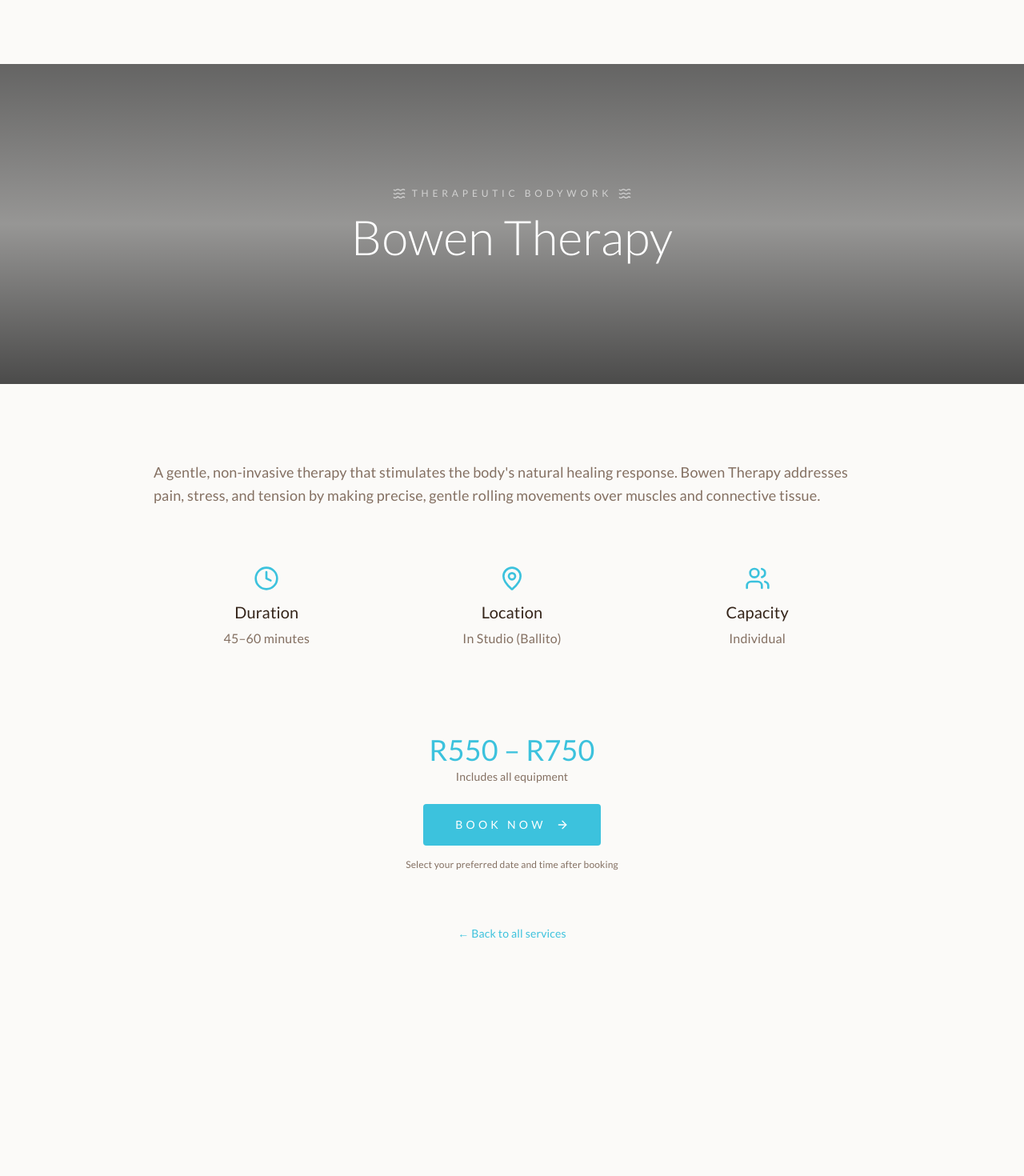
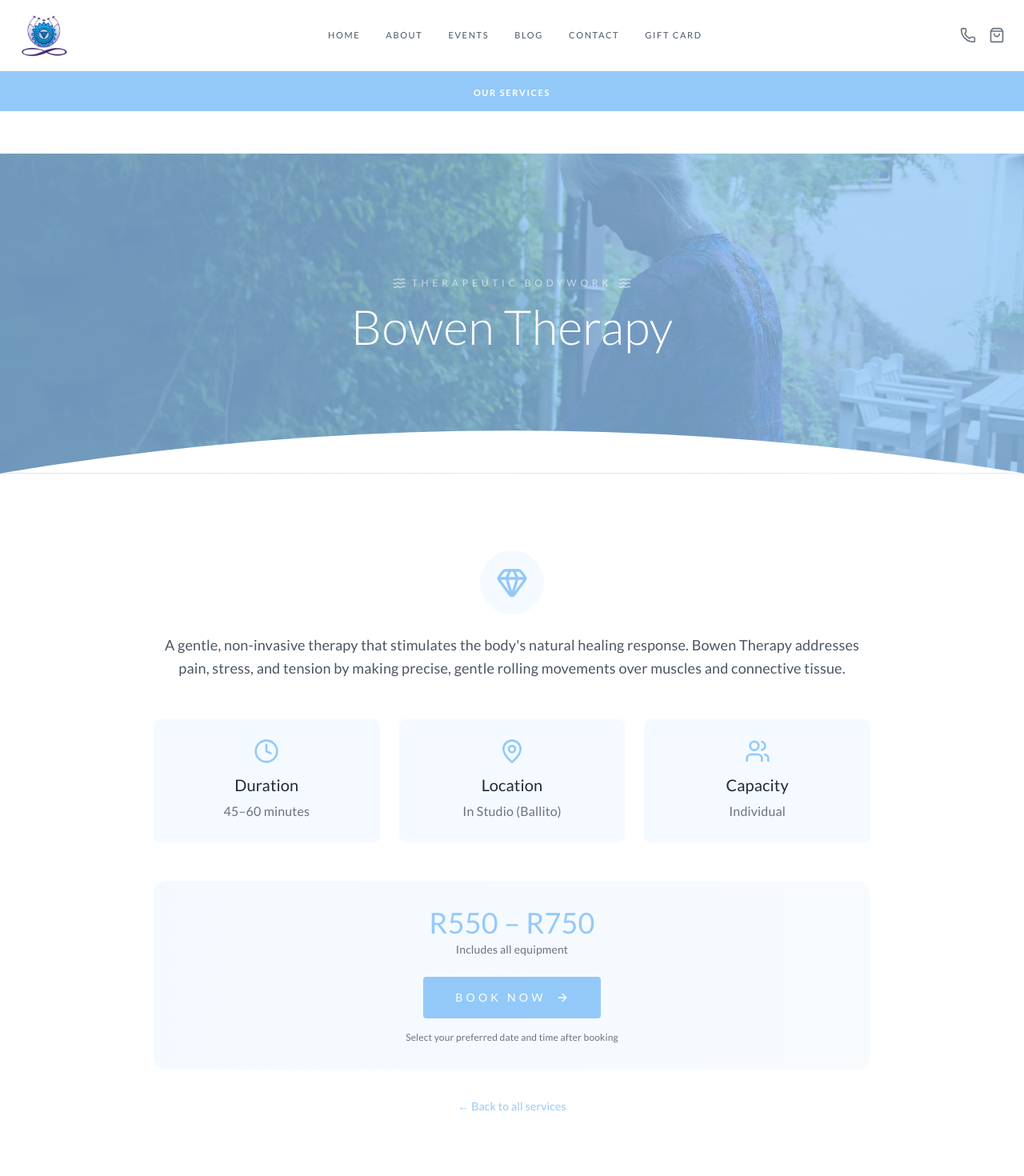
Before and after one commit to rebotilwe/devahiti-booking-system, a React (Vite) app in the folder frontend/: page /services/bowen-therapy in a window 1280 px wide. Shown: the top 1470 px of the page at 80% size. Before the commit the page ends 1275 px from the top, so only its background shows below. Built offline with nearby package versions, Linux system fonts and the light colour scheme.

Commit message:
updated service detail

```diff
--- a/frontend/src/data/services.js
+++ b/frontend/src/data/services.js
@@ -12,14 +12,26 @@ import {
   Gem
 } from "lucide-react";
 
+// Import actual images from your assets folder
+import groupImg from "../assets/images/group.jpg";
+import privateImg from "../assets/images/private.jpg";
+import corporateImg from "../assets/images/img1.jpg";
+import soundImg from "../assets/images/img11.jpg";
+import soundMassageImg from "../assets/images/about.jpg";
+import fasciaReleaseImg from "../assets/images/img11.jpg";
+import trainingImg from "../assets/images/img5.jpg";
+import educationalWorkshopImg from "../assets/images/img1.jpg";
+import specializedImg from "../assets/images/specialize.jpg";
+import retreatsImg from "../assets/images/img11.jpg";
+import bowenImg from "../assets/images/img3.jpg";
+
 export const services = [
   {
     id: "group-class",
     slug: "group-class",
     title: "Group Class",
     category: "Group Classes",
-    description:
-      "Join our group yoga classes in Ballito. Perfect for all levels, these sessions combine breath, movement, and mindfulness in a supportive community setting.",
+    description: "Join our group yoga classes in Ballito. Perfect for all levels, these sessions combine breath, movement, and mindfulness in a supportive community setting.",
     shortDescription: "Community yoga classes for all levels.",
     duration: "60 minutes",
     price: "R130 per class",
@@ -28,15 +40,14 @@ export const services = [
     capacity: "All levels welcome",
     icon: Users,
     bookingType: "book",
-    image: "/images/group.jpg"
+    image: groupImg  // ✅ Use imported image variable
   },
   {
     id: "private-sessions",
     slug: "private-sessions",
     title: "Private Sessions",
     category: "Private Yoga",
-    description:
-      "A personalised 1-on-1 session at your home or accommodation tailored to your body and goals. Ideal for beginners or those looking to deepen their practice.",
+    description: "A personalised 1-on-1 session at your home or accommodation tailored to your body and goals. Ideal for beginners or those looking to deepen their practice.",
     shortDescription: "Personalised session at your home or accommodation.",
     duration: "60 minutes",
     price: "R650 for 1 person, +R150 per extra person",
@@ -45,15 +56,14 @@ export const services = [
     capacity: "1+ people",
     icon: Heart,
     bookingType: "book",
-    image: "/images/private.jpg"
+    image: privateImg  // ✅ Use imported image variable
   },
   {
     id: "corporate-wellness",
     slug: "corporate-wellness",
     title: "Corporate Wellness",
     category: "Corporate & Workplace",
-    description:
-      "Bring balance and focus to your team with a guided wellness session at your workplace. Reduce stress, improve focus, and boost productivity. All equipment provided.",
+    description: "Bring balance and focus to your team with a guided wellness session at your workplace. Reduce stress, improve focus, and boost productivity. All equipment provided.",
     shortDescription: "Wellness sessions for teams at your workplace.",
     duration: "60 minutes",
     price: "R1500 per session",
@@ -62,15 +72,14 @@ export const services = [
     capacity: "Teams up to 15",
     icon: Briefcase,
     bookingType: "book",
-    image: "/images/about.jpg"
+    image: corporateImg  // ✅ Use imported image variable
   },
   {
     id: "sound-journey",
     slug: "sound-journey",
     title: "Sound Journey",
     category: "Sound Healing",
-    description:
-      "Deeply relax and restore with healing frequencies and vibration. This immersive experience uses singing bowls and therapeutic sound to calm the nervous system and promote deep rest.",
+    description: "Deeply relax and restore with healing frequencies and vibration. This immersive experience uses singing bowls and therapeutic sound to calm the nervous system and promote deep rest.",
     shortDescription: "Immersive sound healing experience.",
     duration: "60 minutes",
     price: "R800 per session",
@@ -79,15 +88,14 @@ export const services = [
     capacity: "1+ people",
     icon: Music,
     bookingType: "book",
-    image: "/images/img11.jpg"
+    image: soundImg  // ✅ Use imported image variable
   },
   {
     id: "sound-massage",
     slug: "sound-massage",
     title: "Sound Massage",
     category: "Sound Healing",
-    description:
-      "Experience the therapeutic benefits of sound massage. Using singing bowls placed directly on and around the body, this treatment creates deep vibrational healing, releasing tension and promoting cellular restoration.",
+    description: "Experience the therapeutic benefits of sound massage. Using singing bowls placed directly on and around the body, this treatment creates deep vibrational healing, releasing tension and promoting cellular restoration.",
     shortDescription: "Therapeutic sound healing with singing bowls.",
     duration: "60 minutes",
     price: "R800 per session",
@@ -96,15 +104,14 @@ export const services = [
     capacity: "1 person",
     icon: Waves,
     bookingType: "book",
-    image: "/images/img5.jpg"
+    image: soundMassageImg  // ✅ Use imported image variable
   },
   {
     id: "fascia-release",
     slug: "fascia-release",
     title: "Fascia Release Therapy",
     category: "Therapeutic Bodywork",
-    description:
-      "Hands-on fascial release therapy to relieve tension, improve mobility, and restore balance in the body. This gentle but effective technique targets the connective tissue to release chronic tension patterns.",
+    description: "Hands-on fascial release therapy to relieve tension, improve mobility, and restore balance in the body. This gentle but effective technique targets the connective tissue to release chronic tension patterns.",
     shortDescription: "Hands-on fascia release for deep tension relief.",
     duration: "45–75 minutes",
     price: "R450 – R650",
@@ -113,15 +120,14 @@ export const services = [
     capacity: "Individual",
     icon: Sparkles,
     bookingType: "book",
-    image: "/images/img1.jpg"
+    image: fasciaReleaseImg  // ✅ Use imported image variable
   },
   {
     id: "teacher-training",
     slug: "teacher-training",
     title: "Teacher Training",
     category: "Training",
-    description:
-      "200hr & 300hr advanced yoga teacher training programs designed to deepen your practice and knowledge. Become a certified instructor and share the gift of yoga.",
+    description: "200hr & 300hr advanced yoga teacher training programs designed to deepen your practice and knowledge. Become a certified instructor and share the gift of yoga.",
     shortDescription: "200hr & 300hr teacher training programs.",
     duration: "Multi-month",
     price: "From R28,000",
@@ -130,15 +136,14 @@ export const services = [
     capacity: "Enrolling now",
     icon: Award,
     bookingType: "book",
-    image: "/images/group.jpg"
+    image: trainingImg  // ✅ Use imported image variable
   },
   {
     id: "educational-workshops",
     slug: "educational-workshops",
     title: "Educational Workshops",
     category: "Workshops",
-    description:
-      "Deepen your understanding of yoga philosophy, anatomy, and teaching methodology. These educational workshops are perfect for practitioners and aspiring teachers alike.",
+    description: "Deepen your understanding of yoga philosophy, anatomy, and teaching methodology. These educational workshops are perfect for practitioners and aspiring teachers alike.",
     shortDescription: "Deepen your yoga knowledge and understanding.",
     duration: "2-3 hours",
     price: "R350 – R650",
@@ -147,15 +152,14 @@ export const services = [
     capacity: "Limited spaces",
     icon: BookOpen,
     bookingType: "book",
-    image: "/images/img9.jpg"
+    image: educationalWorkshopImg  // ✅ Use imported image variable
   },
   {
     id: "specialized-workshop",
     slug: "specialized-workshop",
     title: "Specialized Workshop",
     category: "Workshops",
-    description:
-      "Deepen your practice with our specialized workshops. Topics include fascia release, yin yoga, pranayama, and more. Perfect for those wanting to explore specific aspects of yoga.",
+    description: "Deepen your practice with our specialized workshops. Topics include fascia release, yin yoga, pranayama, and more. Perfect for those wanting to explore specific aspects of yoga.",
     shortDescription: "Focused workshops on specific yoga topics.",
     duration: "2-3 hours",
     price: "R450 – R850",
@@ -164,15 +168,14 @@ export const services = [
     capacity: "Limited spaces",
     icon: Calendar,
     bookingType: "book",
-    image: "/images/specialize.jpg"
+    image: specializedImg  // ✅ Use imported image variable
   },
   {
     id: "retreats",
     slug: "retreats",
     title: "Retreats",
     category: "Retreats",
-    description:
-      "Immerse yourself in a transformative retreat experience. Combining yoga, sound healing, meditation, and wellness activities, our retreats offer a complete reset for mind, body, and spirit.",
+    description: "Immerse yourself in a transformative retreat experience. Combining yoga, sound healing, meditation, and wellness activities, our retreats offer a complete reset for mind, body, and spirit.",
     shortDescription: "Transformative wellness retreat experiences.",
     duration: "Weekend / Weekly",
     price: "From R3,500",
@@ -181,15 +184,14 @@ export const services = [
     capacity: "Limited spaces",
     icon: Flower2,
     bookingType: "book",
-    image: "/images/img14.jpg"
+    image: retreatsImg  // ✅ Use imported image variable
   },
   {
     id: "bowen-therapy",
     slug: "bowen-therapy",
     title: "Bowen Therapy",
     category: "Therapeutic Bodywork",
-    description:
-      "A gentle, non-invasive therapy that stimulates the body's natural healing response. Bowen Therapy addresses pain, stress, and tension by making precise, gentle rolling movements over muscles and connective tissue.",
+    description: "A gentle, non-invasive therapy that stimulates the body's natural healing response. Bowen Therapy addresses pain, stress, and tension by making precise, gentle rolling movements over muscles and connective tissue.",
     shortDescription: "Gentle, non-invasive therapy for pain relief.",
     duration: "45–60 minutes",
     price: "R550 – R750",
@@ -198,6 +200,6 @@ export const services = [
     capacity: "Individual",
     icon: Gem,
     bookingType: "book",
-    image: "/images/img3.jpg"
+    image: bowenImg  // ✅ Use imported image variable
   }
 ];
--- a/frontend/src/pages/ServiceDetail.jsx
+++ b/frontend/src/pages/ServiceDetail.jsx
@@ -1,11 +1,41 @@
 import { useParams, Link, useNavigate } from "react-router-dom";
 import { motion } from "framer-motion";
-import { Clock, MapPin, Users, ArrowRight, Waves } from "lucide-react";
+import { Clock, MapPin, Users, ArrowRight, Waves, Phone, ShoppingBag, Menu, X } from "lucide-react";
+import { useState, useEffect } from "react";
 import { services } from "../data/services";
+import logo from "../assets/devahiti.png";
+import heroBgImg from "../assets/images/home.jpg"; // ✅ Add this import
+
+const navLinks = [
+  { label: "Home", path: "/" },
+  { label: "About", path: "/about" },
+  { label: "Events", path: "/events" },
+  { label: "Blog", path: "/blog" },
+  { label: "Contact", path: "/contact" },
+  { label: "Gift Card", path: "/gift-card" },
+];
+
+const BOOKING_URL = "https://devahitibookingsystem.netlify.app/schedule";
 
 export default function ServiceDetail() {
   const { slug } = useParams();
   const navigate = useNavigate();
+  const [mobileOpen, setMobileOpen] = useState(false);
+  const [scrolled, setScrolled] = useState(false);
+
+  useEffect(() => {
+    const onScroll = () => setScrolled(window.scrollY > 20);
+    window.addEventListener("scroll", onScroll);
+    return () => window.removeEventListener("scroll", onScroll);
+  }, []);
+
+  const handlePhoneClick = () => {
+    window.location.href = "tel:+27840902083";
+  };
+
+  const handleShoppingBagClick = () => {
+    window.open(BOOKING_URL, "_blank");
+  };
 
   const service = services.find((s) => s.slug === slug);
 
@@ -14,7 +44,7 @@ export default function ServiceDetail() {
       <div className="min-h-screen flex items-center justify-center">
         <div className="text-center">
           <h1 className="text-2xl mb-4">Service not found</h1>
-          <Link to="/services" className="text-ocean hover:underline">
+          <Link to="/services" className="text-[#93C9F9] hover:underline">
             Back to Services
           </Link>
         </div>
@@ -43,13 +73,89 @@ export default function ServiceDetail() {
     }
   };
 
+  const IconComponent = service.icon;
+
   return (
-    <div className="min-h-screen bg-background">
+    <div className="min-h-screen bg-white">
+      {/* Top Navbar - Same as Home page */}
+      <header className={`fixed top-0 left-0 right-0 z-50 transition-all duration-500 ${scrolled ? "bg-white shadow-md" : "bg-white"}`}>
+        <div className="mx-auto flex max-w-7xl items-center justify-between px-6 py-4">
+          <Link to="/" className="flex items-center gap-3">
+            <img src={logo} alt="Devahiti Yoga" className="h-14 w-auto" />
+          </Link>
 
-      {/* HERO - Styled like homepage */}
+          <nav className="hidden items-center gap-8 md:flex">
+            {navLinks.map((link) => (
+              <Link
+                key={link.path}
+                to={link.path}
+                className="text-[11px] font-medium tracking-[0.15em] uppercase text-gray-600 transition-colors hover:text-[#93C9F9]"
+              >
+                {link.label}
+              </Link>
+            ))}
+          </nav>
+
+          <div className="flex items-center gap-4">
+            <button onClick={handlePhoneClick} className="text-gray-500 hover:text-[#93C9F9] transition-colors" aria-label="Call us">
+              <Phone className="h-5 w-5" />
+            </button>
+            <button onClick={handleShoppingBagClick} className="text-gray-500 hover:text-[#93C9F9] transition-colors" aria-label="Book Online">
+              <ShoppingBag className="h-5 w-5" />
+            </button>
+            <button onClick={() => setMobileOpen(!mobileOpen)} className="md:hidden text-gray-500 hover:text-[#93C9F9] transition-colors" aria-label="Menu">
+              {mobileOpen ? <X className="h-5 w-5" /> : <Menu className="h-5 w-5" />}
+            </button>
+          </div>
+        </div>
+
+        {/* Our Services Button - Same as Home page */}
+        <div className="hidden md:block border-t border-gray-100" style={{ backgroundColor: "#93C9F9" }}>
+          <div className="mx-auto max-w-7xl px-6 py-3 text-center">
+            <button
+              onClick={() => navigate("/services")}
+              className="text-[11px] font-semibold uppercase tracking-[0.15em] text-white hover:opacity-80 transition-opacity"
+            >
+              Our Services
+            </button>
+          </div>
+        </div>
+      </header>
+
+      <div className="h-28"></div>
+
+      {/* Mobile Menu */}
+      {mobileOpen && (
+        <div className="fixed top-28 left-0 right-0 z-40 md:hidden bg-white border-t border-gray-100 shadow-lg max-h-[calc(100vh-112px)] overflow-y-auto">
+          <div className="px-6 py-4">
+            {navLinks.map((link) => (
+              <Link key={link.path} to={link.path} className="block py-3 text-sm uppercase tracking-widest text-gray-600 hover:text-[#93C9F9] border-b border-gray-100" onClick={() => setMobileOpen(false)}>
+                {link.label}
+              </Link>
+            ))}
+            <button
+              onClick={() => { navigate("/services"); setMobileOpen(false); }}
+              className="mt-4 w-full bg-[#93C9F9] text-white py-3 text-xs font-bold uppercase tracking-wider rounded-full hover:bg-[#65AEEA] transition"
+            >
+              Our Services
+            </button>
+            <button onClick={() => { handleShoppingBagClick(); setMobileOpen(false); }} className="mt-3 w-full border-2 border-[#93C9F9] text-[#93C9F9] py-3 text-xs font-bold uppercase tracking-wider rounded-full hover:bg-[#93C9F9] hover:text-white transition">
+              Book Online
+            </button>
+          </div>
+        </div>
+      )}
+
+      {/* HERO - WITH BACKGROUND IMAGE (Fixed) */}
       <section className="relative h-[50vh] min-h-[400px] flex items-center justify-center overflow-hidden">
-        <div className="absolute inset-0 bg-gradient-to-b from-black/60 via-black/40 to-black/70" />
-        <div className="absolute bottom-0 left-0 right-0 h-32 bg-gradient-to-t from-ocean/20 to-transparent" />
+        {/* Background Image */}
+        <img
+          src={service.image || heroBgImg}
+          alt={service.title}
+          className="absolute inset-0 w-full h-full object-cover"
+        />
+        {/* Blue Overlay */}
+        <div className="absolute inset-0" style={{ backgroundColor: "#93C9F9", opacity: 0.75 }} />
 
         <div className="relative z-10 text-center px-4 sm:px-6">
           <motion.div
@@ -74,58 +180,67 @@ export default function ServiceDetail() {
             {service.title}
           </motion.h1>
         </div>
+
+        {/* White curved bottom */}
+        <svg className="absolute bottom-0 left-0 w-full" viewBox="0 0 1440 120" preserveAspectRatio="none">
+          <path d="M0,120 Q720,0 1440,120 Z" fill="white" />
+        </svg>
       </section>
 
       {/* CONTENT */}
       <section className="py-16 lg:py-24 px-6">
         <div className="max-w-4xl mx-auto">
 
-          {/* Description */}
-          <div className="mb-12">
-            <p className="text-lg text-muted-foreground leading-relaxed">
+          {/* Icon & Description */}
+          <div className="text-center mb-12">
+            {IconComponent && (
+              <div className="inline-flex items-center justify-center w-20 h-20 rounded-full bg-[#93C9F9]/10 mb-6">
+                <IconComponent className="h-10 w-10 text-[#93C9F9]" />
+              </div>
+            )}
+            <p className="text-lg text-gray-600 leading-relaxed">
               {service.description}
             </p>
           </div>
 
           {/* Details Grid */}
           <div className="grid grid-cols-1 md:grid-cols-3 gap-6 mb-12">
-            <div className="bg-ocean/5 p-6 rounded-lg text-center">
-              <Clock className="h-8 w-8 text-ocean mx-auto mb-3" />
-              <h3 className="font-heading text-xl text-foreground mb-1">Duration</h3>
-              <p className="text-muted-foreground">{service.duration}</p>
+            <div className="bg-[#93C9F9]/10 p-6 rounded-lg text-center">
+              <Clock className="h-8 w-8 text-[#93C9F9] mx-auto mb-3" />
+              <h3 className="font-heading text-xl text-gray-800 mb-1">Duration</h3>
+              <p className="text-gray-500">{service.duration}</p>
             </div>
-            <div className="bg-ocean/5 p-6 rounded-lg text-center">
-              <MapPin className="h-8 w-8 text-ocean mx-auto mb-3" />
-              <h3 className="font-heading text-xl text-foreground mb-1">Location</h3>
-              <p className="text-muted-foreground">{service.location}</p>
+            <div className="bg-[#93C9F9]/10 p-6 rounded-lg text-center">
+              <MapPin className="h-8 w-8 text-[#93C9F9] mx-auto mb-3" />
+              <h3 className="font-heading text-xl text-gray-800 mb-1">Location</h3>
+              <p className="text-gray-500">{service.location}</p>
             </div>
-            <div className="bg-ocean/5 p-6 rounded-lg text-center">
-              <Users className="h-8 w-8 text-ocean mx-auto mb-3" />
-              <h3 className="font-heading text-xl text-foreground mb-1">Capacity</h3>
-              <p className="text-muted-foreground">{service.capacity}</p>
+            <div className="bg-[#93C9F9]/10 p-6 rounded-lg text-center">
+              <Users className="h-8 w-8 text-[#93C9F9] mx-auto mb-3" />
+              <h3 className="font-heading text-xl text-gray-800 mb-1">Capacity</h3>
+              <p className="text-gray-500">{service.capacity}</p>
             </div>
           </div>
 
           {/* Price and CTA */}
-          <div className="bg-gradient-to-r from-ocean/10 to-ocean/5 p-8 rounded-2xl text-center">
+          <div className="bg-gradient-to-r from-[#93C9F9]/10 to-[#65AEEA]/5 p-8 rounded-2xl text-center">
             <div className="mb-6">
-              <span className="text-4xl font-heading text-ocean">{service.price}</span>
-              {service.priceAmount && (
-                <p className="text-sm text-muted-foreground mt-1">
-                  Includes all equipment
-                </p>
-              )}
+              <span className="text-4xl font-heading text-[#93C9F9]">{service.price}</span>
+              <p className="text-sm text-gray-500 mt-1">
+                {service.bookingType === "enquire" ? "Contact for pricing" : "Includes all equipment"}
+              </p>
             </div>
 
             <button
               onClick={handleBook}
-              className="inline-flex items-center gap-3 px-10 py-4 bg-ocean text-white text-sm font-medium uppercase tracking-[0.3em] hover:bg-ocean-dark transition-all rounded-sm"
+              className="inline-flex items-center gap-3 px-10 py-4 text-white text-sm font-medium uppercase tracking-[0.3em] hover:opacity-90 transition-all rounded-sm"
+              style={{ backgroundColor: "#93C9F9" }}
             >
               {service.bookingType === "enquire" ? "Enquire Now" : "Book Now"}
               <ArrowRight className="h-4 w-4" />
             </button>
 
-            <p className="text-xs text-muted-foreground mt-4">
+            <p className="text-xs text-gray-500 mt-4">
               {service.bookingType === "enquire"
                 ? "Contact us for more information about this program"
                 : "Select your preferred date and time after booking"}
@@ -134,12 +249,22 @@ export default function ServiceDetail() {
 
           {/* Back link */}
           <div className="text-center mt-8">
-            <Link to="/services" className="text-ocean hover:underline text-sm">
+            <Link to="/services" className="text-[#93C9F9] hover:underline text-sm">
               ← Back to all services
             </Link>
           </div>
         </div>
       </section>
+
+      {/* Footer */}
+      <footer className="px-6 py-12 text-center" style={{ backgroundColor: "#93C9F9" }}>
+        <img src={logo} alt="Devahiti Yoga" className="mx-auto h-20 w-auto" />
+        <p className="mt-4 text-2xl font-light text-white">Devahiti</p>
+        <p className="mt-2 text-sm italic text-white/90">'Day-vah-hee-tee' — Sanskrit for Divine Order</p>
+        <p className="mt-6 text-xs uppercase tracking-widest text-white/80">
+          © {new Date().getFullYear()} Devahiti Yoga · Ballito, South Africa
+        </p>
+      </footer>
     </div>
   );
 }
```
